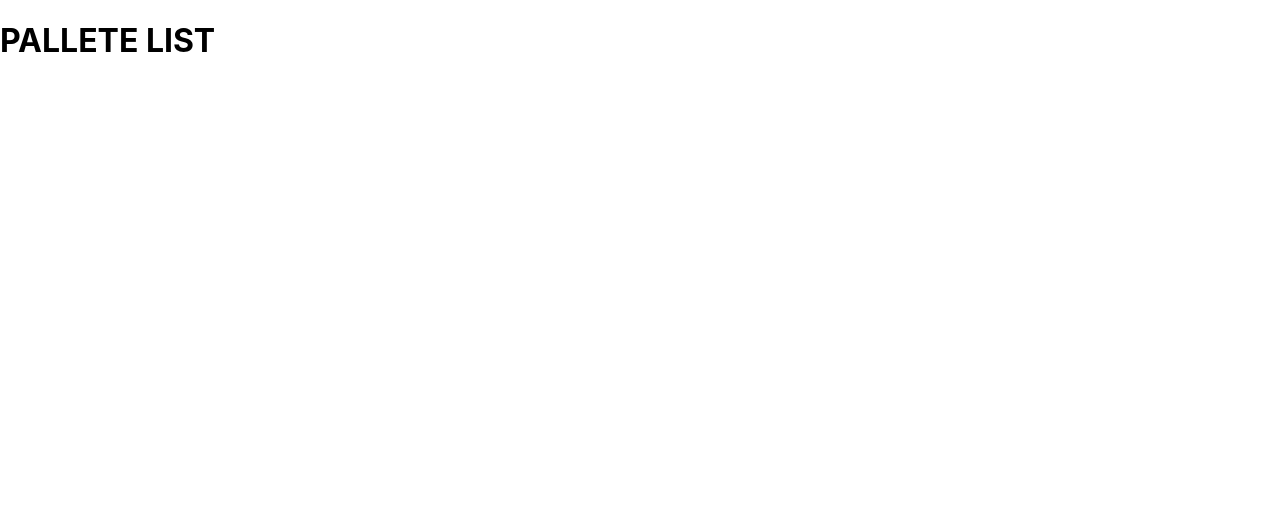
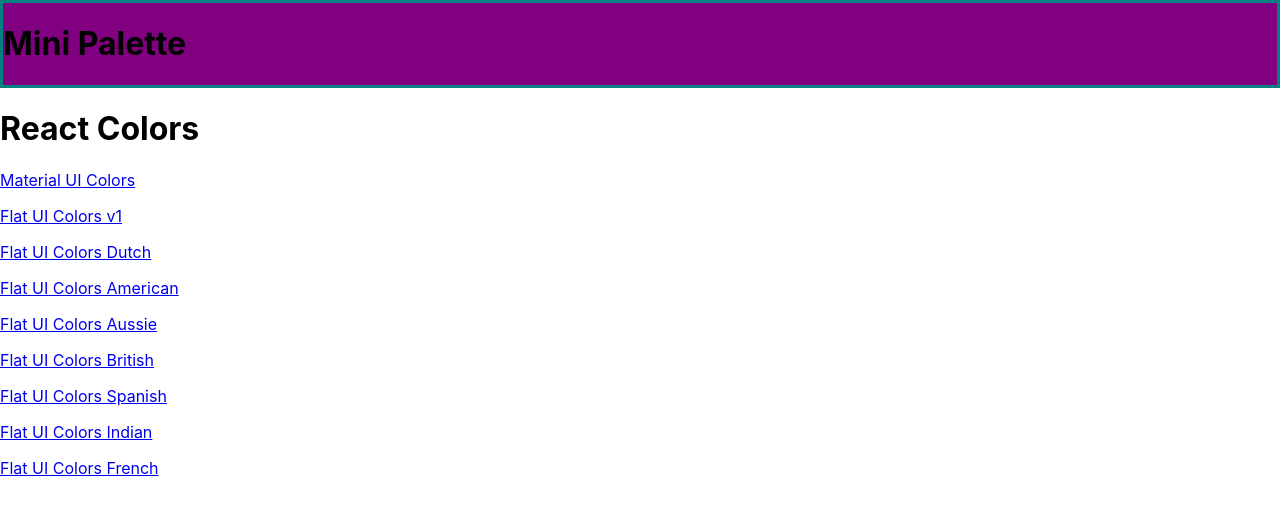
Before and after one commit to datanasovv/colors-project, a React (Create React App) app: page / in a window 1280 px wide. Shown: the top 512 px of the page. Built offline with nearby package versions, Linux system fonts and the light colour scheme.

Commit message:
Palette list and MiniPalette components added

```diff
--- a/package.json
+++ b/package.json
@@ -5,6 +5,7 @@
   "dependencies": {
     "@material-ui/core": "^4.11.3",
     "@material-ui/icons": "^4.11.2",
+    "@material-ui/styles": "^4.11.3",
     "@testing-library/jest-dom": "^5.11.9",
     "@testing-library/react": "^11.2.5",
     "@testing-library/user-event": "^12.8.3",
--- a/src/App.js
+++ b/src/App.js
@@ -1,6 +1,7 @@
 import React, { Component } from 'react';
 import { Route, Switch } from 'react-router-dom';
 import Palette from './Palette';
+import PaletteList from './PaletteList';
 import seedsColors from './seedColors';
 import { generatePalette } from './ColorHelpers';
 
@@ -13,7 +14,7 @@
   render() {
     return (
       <Switch>
-        <Route exact path="/" render={() => <h1>PALLETE LIST</h1>} />
+        <Route exact path="/" render={() => <PaletteList palettes={seedsColors} />} />
         <Route
           exact
           path="/palette/:id"
--- a/src/ColorBox.css
+++ b/src/ColorBox.css
@@ -1,6 +1,6 @@
 .ColorBox {
     width: 20%;
-    height: 26%;
+    height: 25%;
     margin: 0 auto;
     display: inline-block;
     position: relative;
--- /dev/null
+++ b/src/MiniPalette.js
@@ -0,0 +1,19 @@
+import React from 'react';
+import { withStyles } from '@material-ui/styles';
+
+const styles = {
+    main: {
+        backgroundColor: "purple",
+        border: "3px solid teal"
+    }
+}
+function MiniPalette(props) {
+    const {classes}=props;
+    return (
+        <div className={classes.main}>
+            <h1>Mini Palette</h1>
+        </div>
+    )
+}
+
+export default withStyles(styles)(MiniPalette);
--- a/src/Navbar.js
+++ b/src/Navbar.js
@@ -1,4 +1,5 @@
 import React, { Component } from 'react';
+import { Link } from 'react-router-dom';
 import Select from '@material-ui/core/Select';
 import MenuItem from '@material-ui/core/MenuItem';
 import Snackbar from '@material-ui/core/Snackbar';
@@ -29,7 +30,7 @@
         return (
             <header className="Navbar">
                 <div className="logo">
-                    <a href="/">ReactColorPicker</a>
+                    <Link to="/">ReactColorPicker</Link>
                 </div>
                 <div className="slider-container">
                     <span>Level: {level}</span>
--- /dev/null
+++ b/src/PaletteList.js
@@ -0,0 +1,22 @@
+import React, { Component } from 'react';
+import MiniPalette from './MiniPalette';
+import { Link } from 'react-router-dom'
+
+class PaletteList extends Component {
+    render() {
+        const { palettes } = this.props;
+        return (
+            <div>
+                <MiniPalette />
+                <h1>React Colors</h1>
+                {palettes.map(palette => (
+                    <p>
+                    <Link to={`/palette/${palette.id}`} >{palette.paletteName}</Link>
+                    </p>
+                ))}
+            </div>
+        )
+    }
+}
+
+export default PaletteList;
```
